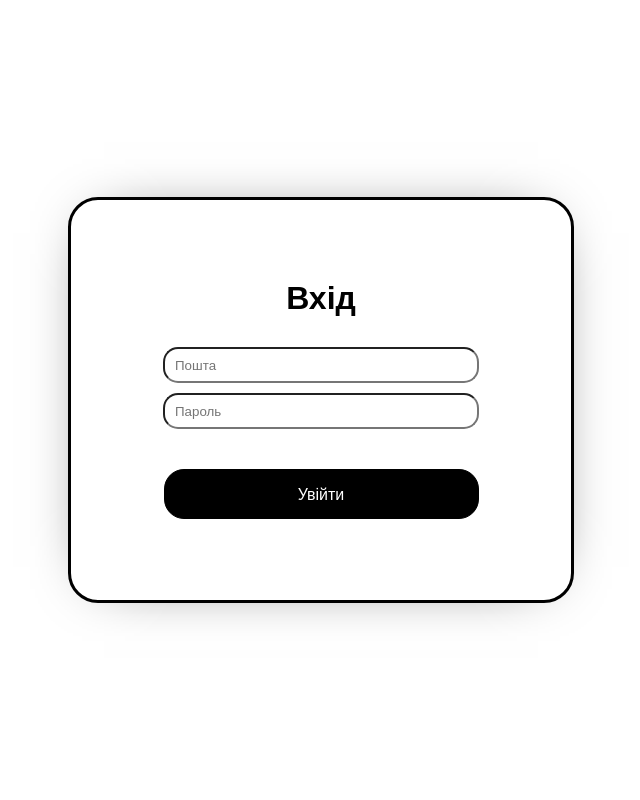
After one commit to alexakka/animal-shelter, a Django app: template templates/exit.html in a window 1280 px wide. The commit adds this page. Shown: the whole page, without its empty margins (319-959 px from the left). Run offline with Django 4.2, Linux system fonts and the light colour scheme; the template is opened without the code that fills it, so the values that code supplies are empty.

Commit message:
reg+exit

```diff
--- a/shelter/static/shelter/css/headerplusfooter.css
+++ b/shelter/static/shelter/css/headerplusfooter.css
@@ -12,6 +12,10 @@ html{
 body{
     margin: 0px;
     padding: 0px;
+}
+
+p{
+    font-family: "Nunito", sans-serif;
 }
 
 button{
--- /dev/null
+++ b/shelter/static/shelter/css/reg.css
@@ -0,0 +1,51 @@
+body{
+    margin: 0px;
+    padding: 0px;
+    display: flex;
+    justify-content: center;
+    align-items: center;
+    height: 100vh;
+}
+
+
+.box-for-reg-or-exit{
+    background-color: var(--primary-color);
+    color: var(--secondary-color);
+    font-size: 32px;
+    border: 3px solid var(--secondary-color);
+    border-radius: 30px;
+    width: 400px;
+    min-height: 300px;
+    padding: 50px;
+    -webkit-box-shadow: 0px 0px 61px -36px rgba(0,0,0,0.96);
+    -moz-box-shadow: 0px 0px 61px -36px rgba(0,0,0,0.96);
+    box-shadow: 0px 0px 61px -36px rgba(0,0,0,0.96);
+    text-align: center;
+
+}
+.p-reg{
+    font-weight: 900;
+    margin: 30px;
+}
+.input-for-reg{
+    height: 30px;
+    width: 300px;
+    display: block;
+    border-radius: 15px;
+    padding-left: 10px;
+    margin: 10px auto;
+    font-family: "Nunito", sans-serif;
+}
+
+.button-for-reg{
+    background-color: var(--secondary-color);
+    color: var(--primary-color);
+    font-size: 16px;
+    height: 50px;
+    width: 315px;
+    display: block;
+    border: 1px solid var(--secondary-color);
+    border-radius: 20px;
+    margin: 10px auto;
+    margin-top: 40px;
+}
--- /dev/null
+++ b/templates/exit.html
@@ -0,0 +1,18 @@
+<!DOCTYPE html>
+<html lang="en">
+<head>
+    <meta charset="UTF-8">
+    <meta name="viewport" content="width=device-width, initial-scale=1.0">
+    <title>exit</title>
+    <link rel="stylesheet" href="css/headerplusfooter.css">
+    <link rel="stylesheet" href="css/reg.css">
+</head>
+<body>
+    <div class="box-for-reg-or-exit">
+        <p class="p-reg">Вхід</p>
+        <input class="input-for-reg" type="text" name="username" placeholder="Пошта">
+        <input class="input-for-reg" type="text" name="username" placeholder="Пароль">
+        <button class="button-for-reg"><p>Увійти</p></button>
+    </div>
+</body>
+</html>
```
Also changed, not shown: templates/reg.html (added, +192 -0 lines).
